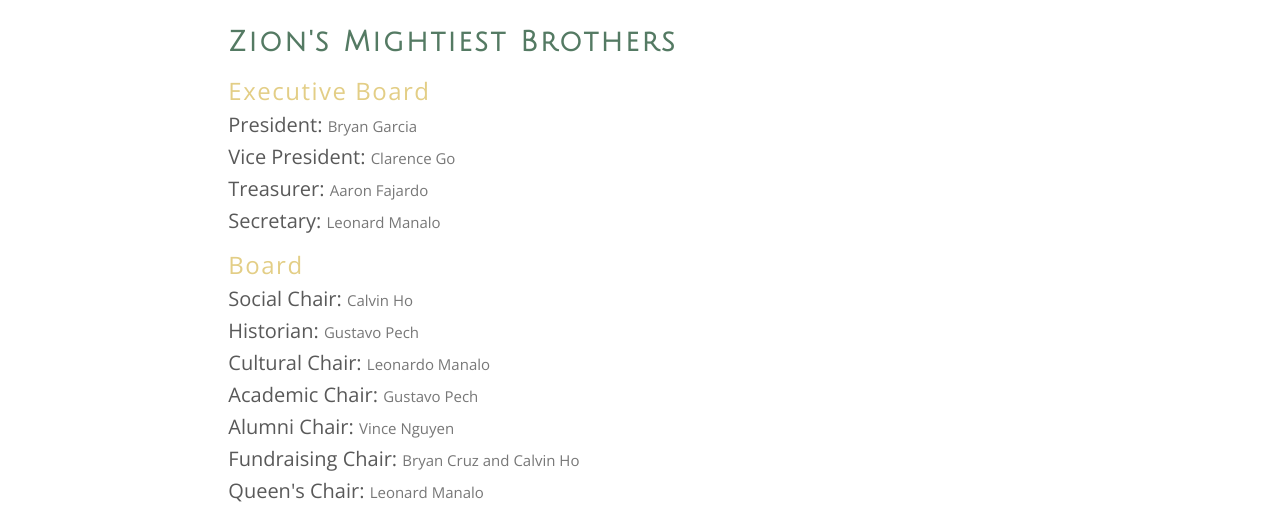
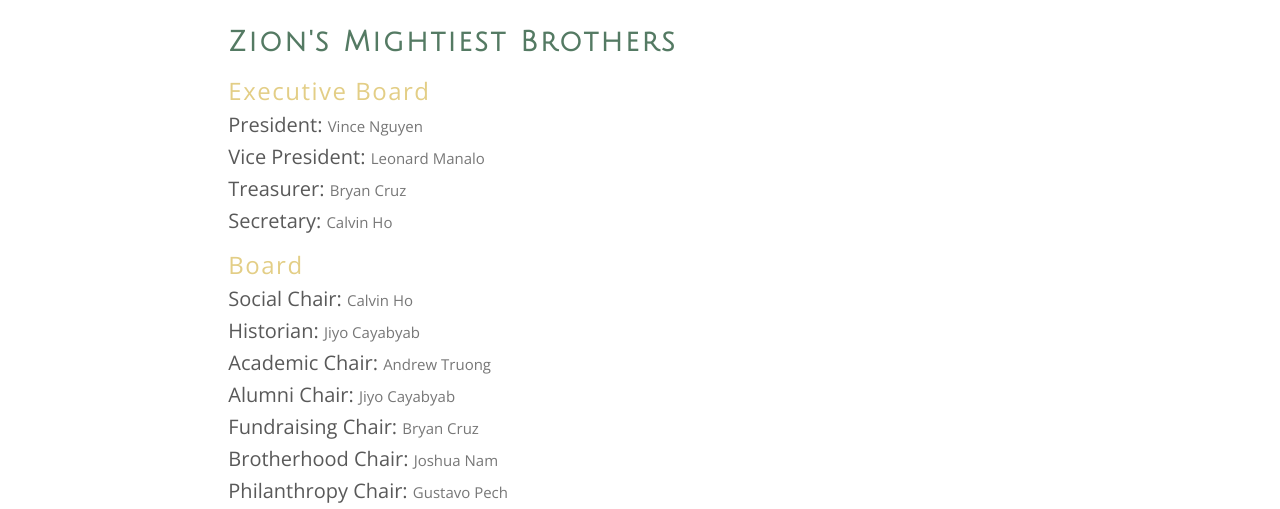
Before and after one commit to alfredlucero/zetamubeta, a website: page public/index.html at #!/brothers in a window 1280 px wide. Shown: the part 411-920 px from the top of the page. Drawn offline with nearby package versions, Linux system fonts and the light colour scheme; some packages are replaced by stand-ins of ours; no server answers.

Commit message:
Updated Board Positions

```diff
--- a/public/angular-app/brothers-list/brothers-list.html
+++ b/public/angular-app/brothers-list/brothers-list.html
@@ -1,20 +1,18 @@
 <div class="row">
   <h2 data-aos="fade-in" data-aos-duration="2000">Zion's Mightiest Brothers</h2>
   <h3>Executive Board</h3>
-  <h4>President: <small>Bryan Garcia</small></h4>
-  <h4>Vice President: <small>Clarence Go</small></h4>
-  <h4>Treasurer: <small>Aaron Fajardo</small></h4>
-  <h4>Secretary: <small>Leonard Manalo</small></h4>
+  <h4>President: <small>Vince Nguyen</small></h4>
+  <h4>Vice President: <small>Leonard Manalo</small></h4>
+  <h4>Treasurer: <small>Bryan Cruz</small></h4>
+  <h4>Secretary: <small>Calvin Ho</small></h4>
   <h3>Board</h3>
   <h4>Social Chair: <small>Calvin Ho</small></h4>
-  <h4>Historian: <small>Gustavo Pech</small></h4>
-  <h4>Cultural Chair: <small>Leonardo Manalo</small></h4>
-  <h4>Academic Chair: <small>Gustavo Pech</small></h4>
-  <h4>Alumni Chair: <small>Vince Nguyen</small></h4>
-  <h4>Fundraising Chair: <small>Bryan Cruz and Calvin Ho</small></h4>
-  <h4>Queen's Chair: <small>Leonard Manalo</small></h4>
-  <h4>Brotherhood Chair: <small>Clarence Go</small></h4>
-  <h4>Philanthropy Chair: <small>Bryan Cruz</small></h4>
+  <h4>Historian: <small>Jiyo Cayabyab</small></h4>
+  <h4>Academic Chair: <small>Andrew Truong</small></h4>
+  <h4>Alumni Chair: <small>Jiyo Cayabyab</small></h4>
+  <h4>Fundraising Chair: <small>Bryan Cruz</small></h4>
+  <h4>Brotherhood Chair: <small>Joshua Nam</small></h4>
+  <h4>Philanthropy Chair: <small>Gustavo Pech</small></h4>
   <h3>Brothers</h3>
   <p>Filter by:</p>
   <input
```
